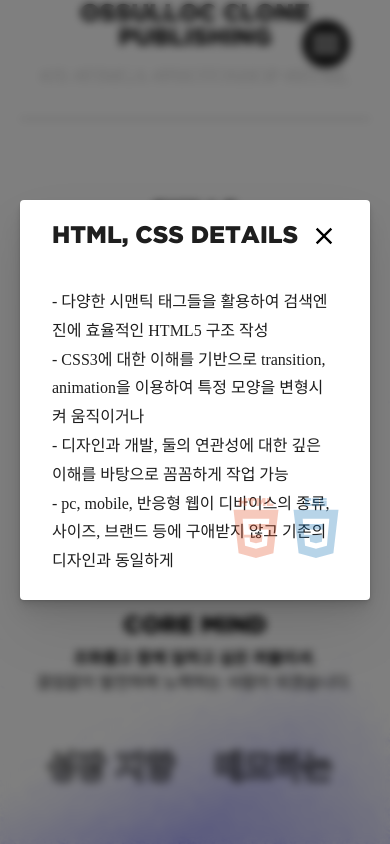
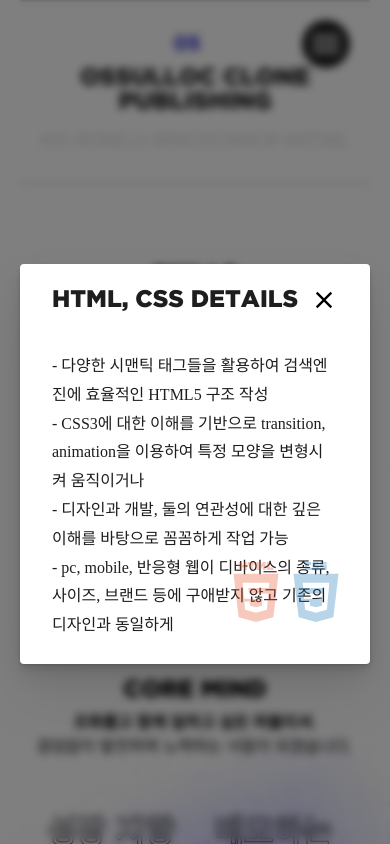
Before and after one commit to beingborn/portfolio, a website: page index.html in a window 390 px wide. Both pictures are taken after a click on the element 78 px from the left and 422 px from the top of the page. Drawn offline with nearby package versions, Linux system fonts and the light colour scheme; a web font is replaced by a local one.

Commit message:
modal change

```diff
--- a/css/default.css
+++ b/css/default.css
@@ -1829,11 +1829,12 @@ body.modal-open {
 @media all and (max-width:767px) {
   /* 767px 이하인 경우에만 적용되는 스타일 == 모바일 */
   .right-vision .korean-vision {
-    -webkit-text-stroke: 1.5px #000;
+    -webkit-text-stroke: 1px #000;
   }
 
   .modal-body {
     width: calc(100% - 40px);
+    overflow: auto;
     /* margin-left: calc(-50vw + 50% + 20px); */
     /* left: 50%; */
     /* transform: translateX(-50%); */
--- a/js/basic.js
+++ b/js/basic.js
@@ -238,7 +238,8 @@ modalBtn.click(function () {
   let modalIndex = modalBtn.index(this);
 
   modal.eq(modalIndex).fadeIn("swing", function () {
-    $("html, body")
+
+   /* $("html, body")
       .stop()
       .animate(
         {
@@ -246,12 +247,13 @@ modalBtn.click(function () {
         },
         "smooth"
       );
-  });
+  }); */
 
   $("body").css("overflowY", "hidden");
-
+})
   blackBg.css({ height: $(document).height() });
   blackBg.show();
+
 });
 
 blackBg.click(AA);
```
